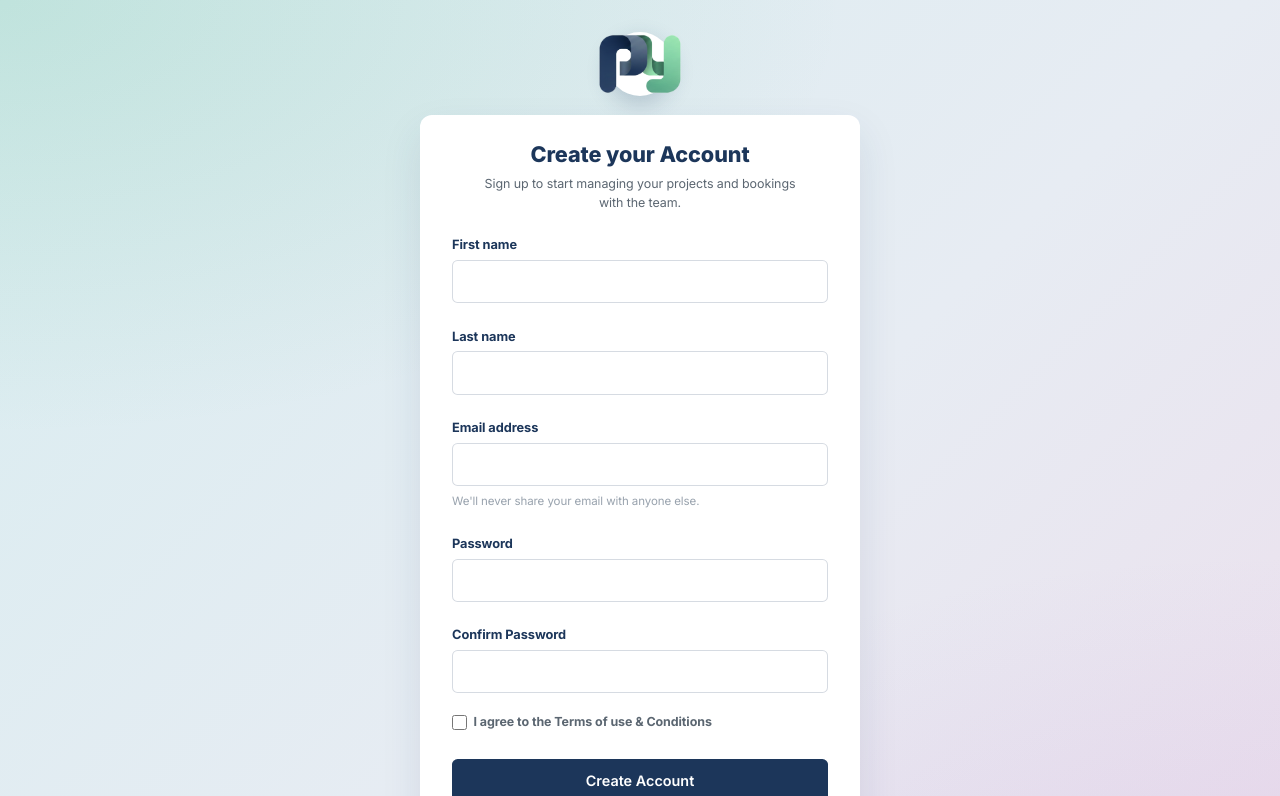
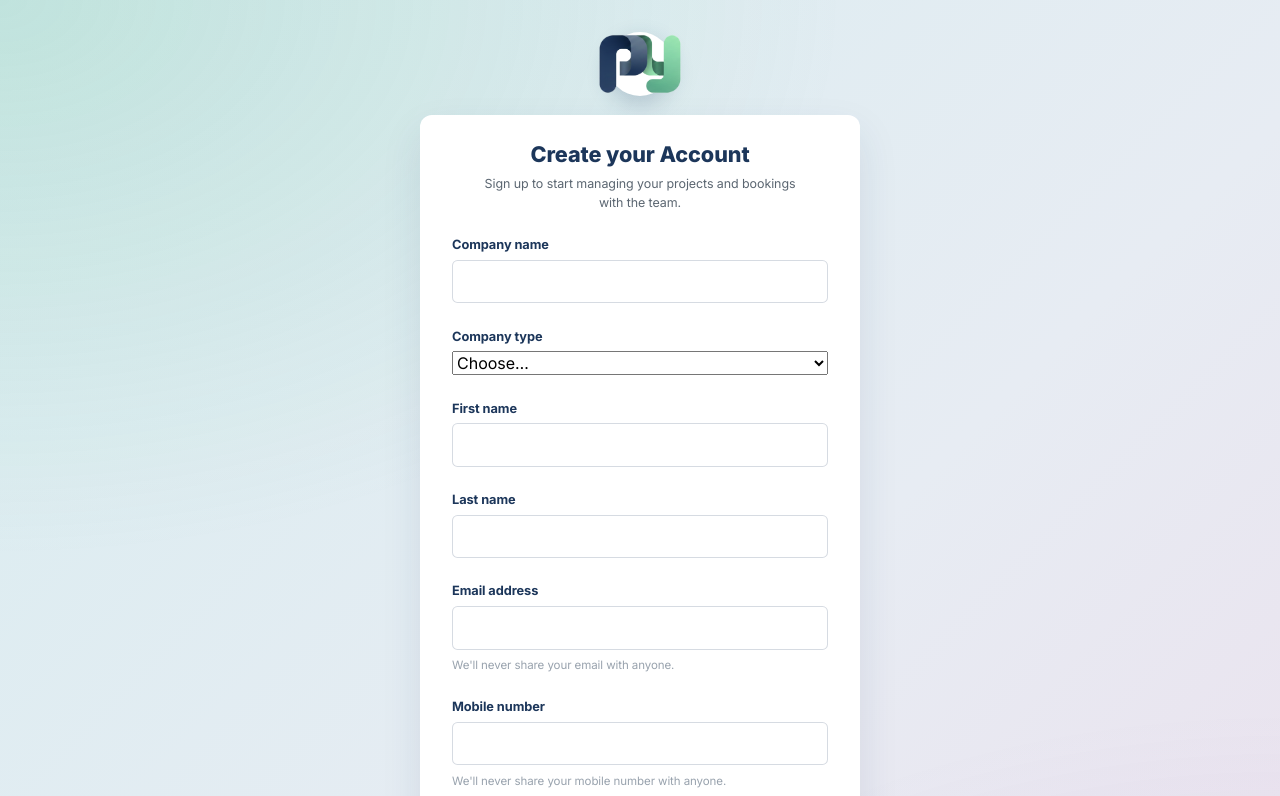
Before and after one commit to rpascual0812/planningwithyou-react, a React (Vite) app: page /register in a window 1280 px wide. Shown: the top 796 px of the page. Built offline with nearby package versions, Linux system fonts and the light colour scheme.

Commit message:
Register form

```diff
--- a/src/pages/RegisterPage.tsx
+++ b/src/pages/RegisterPage.tsx
@@ -3,9 +3,13 @@ import { Link, useNavigate } from 'react-router-dom'
 
 const RegisterPage = () => {
   const navigate = useNavigate()
+  const [companyName, setCompanyName] = useState('')
+  const [companyType, setCompanyType] = useState('')
+
   const [firstName, setFirstName] = useState('')
   const [lastName, setLastName] = useState('')
   const [email, setEmail] = useState('')
+  const [mobile, setMobile] = useState('')
   const [password, setPassword] = useState('')
   const [confirm, setConfirm] = useState('')
   const [agree, setAgree] = useState(false)
@@ -66,6 +70,31 @@ const RegisterPage = () => {
 
           <form className="auth-form" onSubmit={handleSubmit}>
             <label className="auth-field">
+              <span className="auth-label">Company name</span>
+              <input
+                type="text"
+                value={companyName}
+                onChange={(e) => setCompanyName(e.target.value)}
+                autoComplete="company-name"
+                required
+              />
+            </label>
+
+            <label className="auth-field">
+              <span className="auth-label">Company type</span>
+              <select
+                value={companyType}
+                onChange={(e) => setCompanyType(e.target.value)}
+                autoComplete="company-type"
+                required
+              >
+                <option value="">Choose…</option>
+                <option value="individual">Individual</option>
+                <option value="company">Company</option>
+              </select>
+            </label>
+
+            <label className="auth-field">
               <span className="auth-label">First name</span>
               <input
                 type="text"
@@ -97,7 +126,21 @@ const RegisterPage = () => {
                 required
               />
               <small className="auth-hint">
-                We'll never share your email with anyone else.
+                We'll never share your email with anyone.
+              </small>
+            </label>
+
+            <label className="auth-field">
+              <span className="auth-label">Mobile number</span>
+              <input
+                type="text"
+                value={mobile}
+                onChange={(e) => setMobile(e.target.value)}
+                autoComplete="email"
+                required
+              />
+              <small className="auth-hint">
+                We'll never share your mobile number with anyone.
               </small>
             </label>
 
@@ -124,6 +167,8 @@ const RegisterPage = () => {
                 minLength={6}
               />
             </label>
+
+
 
             <label className="auth-remember">
               <input
```
